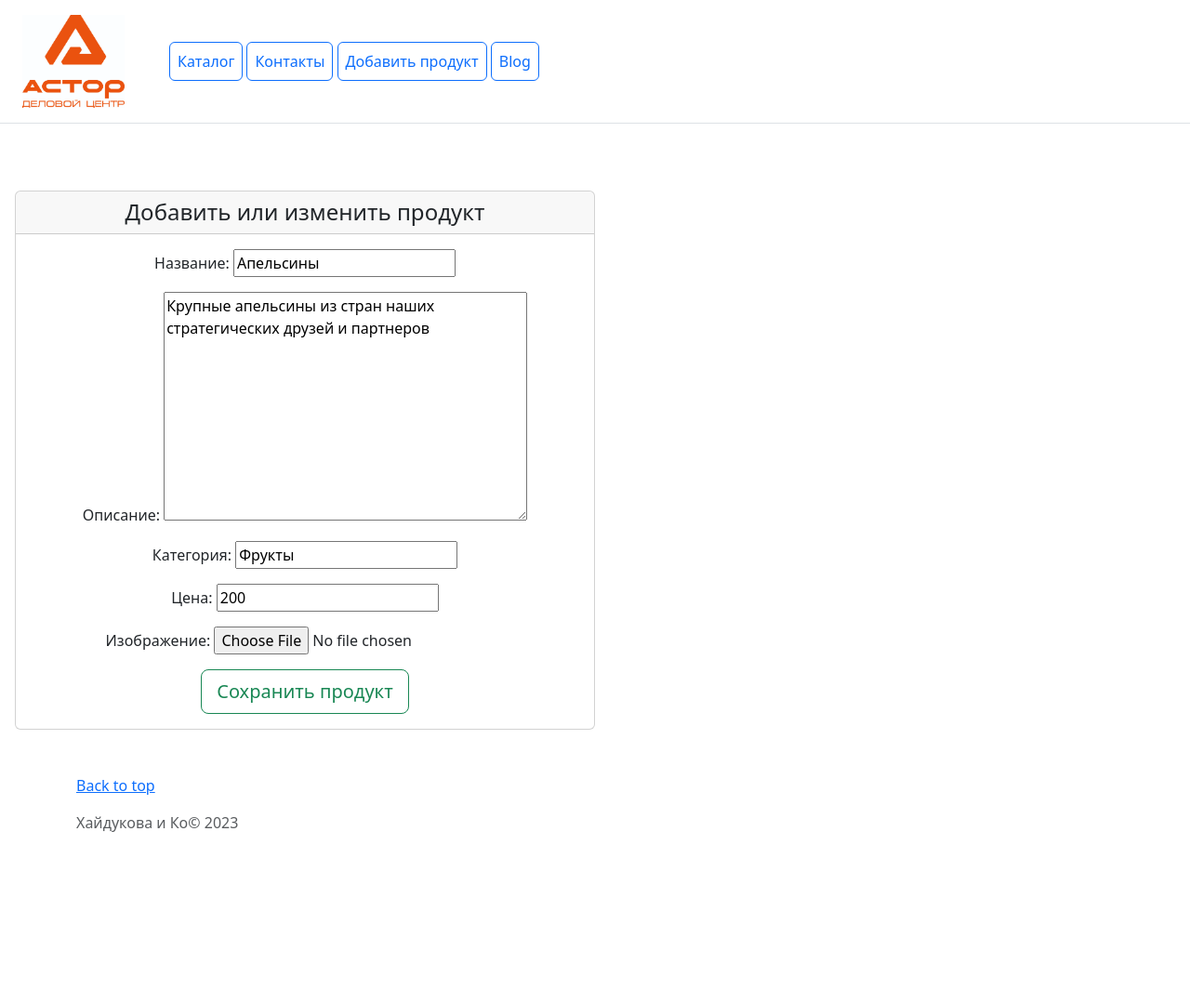
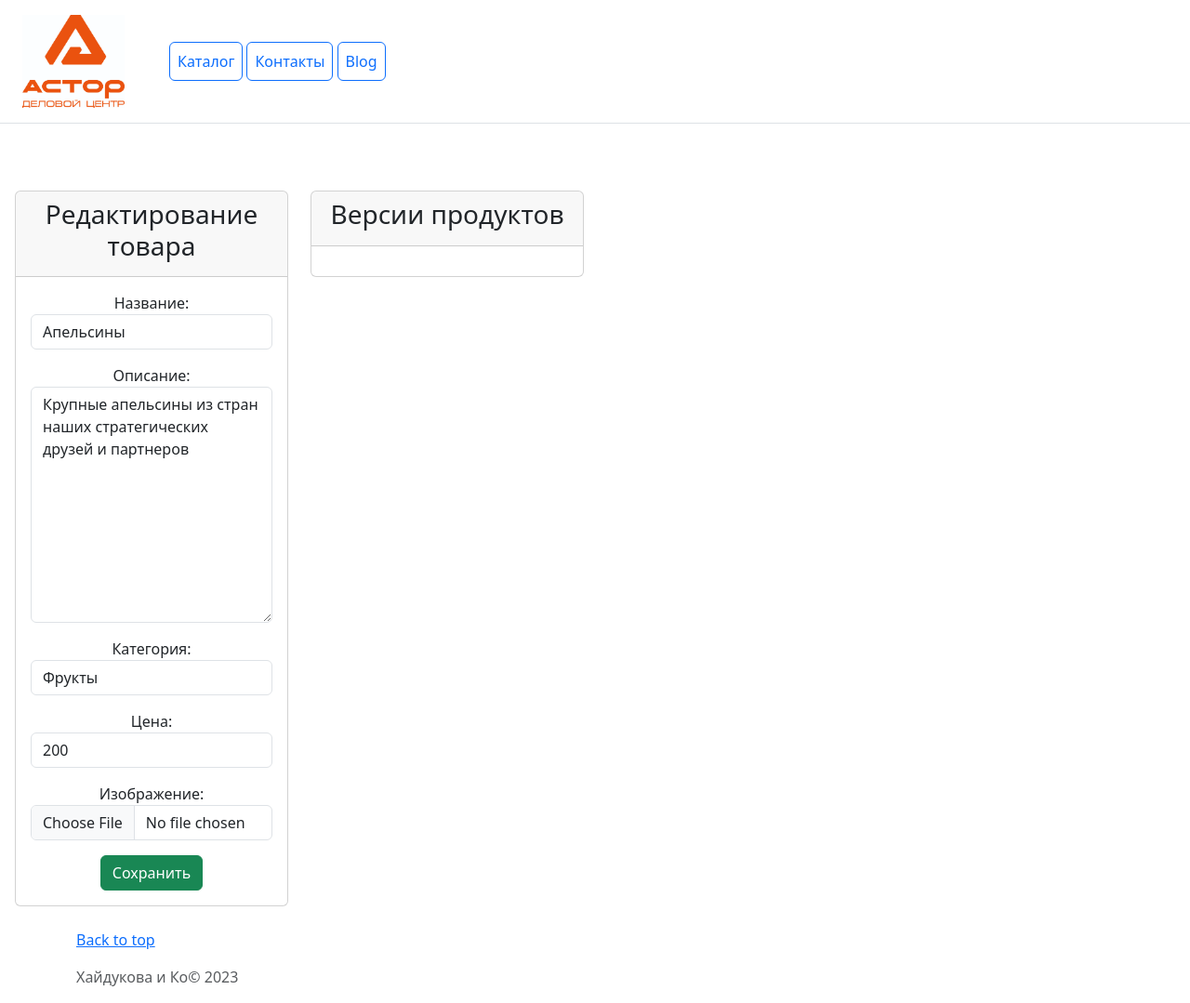
Before and after one commit to Khaidoukova/online_shop, a Django app: page /edit/1 in a window 1280 px wide. Shown: the whole page at 93% size. Before the commit the page ends 895 px from the top, so only its background shows below. Run offline with Django 4.2, Linux system fonts and the light colour scheme; data comes from the database, SQL or seed files in the repository; some libraries are stand-ins or nearby versions.

Commit message:
Homework 22.1

```diff
--- a/catalog/forms.py
+++ b/catalog/forms.py
@@ -1,16 +1,24 @@
 from django import forms
-from catalog.models import Product
+from catalog.models import Product, Version
 
 
-class ProductForm(forms.ModelForm):
+class StyleFormMixin:
 
+    def __init__(self, *args, **kwargs):
+        super().__init__(*args, **kwargs)
+        for field_name, field in self.fields.items():
+            field.widget.attrs['class'] = 'form-control'
+
+
+class ProductForm(StyleFormMixin, forms.ModelForm):
     class Meta:
         model = Product
         fields = ('name', 'description', 'category', 'price', 'preview')
 
     def clean_name(self):
         cleaned_data = self.cleaned_data['name']
-        forbidden_words = ['казино', 'криптовалюта', 'крипта', 'биржа', 'дешево', 'бесплатно', 'обман', 'полиция', 'радар']
+        forbidden_words = ['казино', 'криптовалюта', 'крипта', 'биржа', 'дешево', 'бесплатно', 'обман', 'полиция',
+                           'радар']
 
         if cleaned_data in forbidden_words:
             raise forms.ValidationError('Вы вводите запрещенные слова')
@@ -19,9 +27,16 @@ class ProductForm(forms.ModelForm):
 
     def clean_description(self):
         cleaned_data = self.cleaned_data['description']
-        forbidden_words = ['казино', 'криптовалюта', 'крипта', 'биржа', 'дешево', 'бесплатно', 'обман', 'полиция', 'радар']
+        forbidden_words = ['казино', 'криптовалюта', 'крипта', 'биржа', 'дешево', 'бесплатно', 'обман', 'полиция',
+                           'радар']
 
         if cleaned_data in forbidden_words:
             raise forms.ValidationError('Вы вводите запрещенные слова')
 
         return cleaned_data
+
+
+class VersionForm(StyleFormMixin, forms.ModelForm):
+    class Meta:
+        model = Version
+        fields = '__all__'
--- a/catalog/models.py
+++ b/catalog/models.py
@@ -1,28 +1,11 @@
 from django.db import models
 
 NULLABLE = {'blank': True, 'null': True}
-class Product(models.Model):
-    name = models.CharField(max_length=100, verbose_name='название')
-    description = models.TextField(verbose_name='описание')
-    preview = models.ImageField(upload_to='products/', verbose_name='изображение', **NULLABLE)
-    category = models.CharField(max_length=100, verbose_name='категория')
-    price = models.IntegerField(verbose_name='цена')
-    creation_date = models.DateTimeField(auto_now_add=True, verbose_name='дата создания')
-    change_date = models.DateTimeField(auto_now=True, verbose_name='дата последнего изменения')
-
-
-    def __str__(self):
-        return f'{self.name}, {self.category}, {self.price} руб/кг'
-
-    class Meta:
-        verbose_name = "товар"
-        verbose_name_plural = "товары"
 
 
 class Category(models.Model):
     name = models.CharField(max_length=100, verbose_name='название')
-    description = models.TextField(verbose_name='описание')
-
+    description = models.TextField(**NULLABLE, verbose_name='описание')
 
     def __str__(self):
         return f'{self.name}, {self.description}'
@@ -33,9 +16,26 @@ class Category(models.Model):
         ordering = ('name',)
 
 
+class Product(models.Model):
+    name = models.CharField(max_length=100, verbose_name='название')
+    description = models.TextField(verbose_name='описание')
+    preview = models.ImageField(upload_to='products/', verbose_name='изображение', **NULLABLE)
+    category = models.CharField(max_length=100, verbose_name='категория')
+    price = models.IntegerField(verbose_name='цена')
+    creation_date = models.DateTimeField(auto_now_add=True, verbose_name='дата создания')
+    change_date = models.DateTimeField(auto_now=True, verbose_name='дата последнего изменения')
+
+    def __str__(self):
+        return f'{self.name}, {self.category}, {self.price} руб/кг'
+
+    class Meta:
+        verbose_name = "товар"
+        verbose_name_plural = "товары"
+
+
 class Version(models.Model):
     product = models.ForeignKey(Product, on_delete=models.CASCADE, verbose_name='продукт')
-    version = models.CharField(max_length=20, verbose_name='номеро версии')
+    version = models.CharField(max_length=20, verbose_name='номер версии')
     version_name = models.CharField(max_length=20, verbose_name='название версии')
     is_active = models.BooleanField(default=False, verbose_name='признак текущей версии')
 
--- a/catalog/templates/catalog/base.html
+++ b/catalog/templates/catalog/base.html
@@ -15,7 +15,7 @@
     <nav class="ms-5">
         <a class="p-2 btn btn-outline-primary" href="{% url 'catalog:home' %}">Каталог</a>
         <a class="p-2 btn btn-outline-primary" href="{% url 'catalog:contacts' %}">Контакты</a>
-        <a class="p-2 btn btn-outline-primary" href="{% url 'catalog:product_form' %}">Добавить продукт</a>
+
         <a class="p-2 btn btn-outline-primary" href="{% url 'blog:list' %}">Blog</a>
 
 
--- a/catalog/templates/catalog/product_form.html
+++ b/catalog/templates/catalog/product_form.html
@@ -2,18 +2,51 @@
 
 {% block content%}
 
-<div class="col-lg-6 col-sm-12">
-    <div class="card mb-4 box-shadow">
-        <div class="card-header">
-            <h4 class="my-0 font-weight-normal">Добавить или изменить продукт</h4>
+        <div class="col-12">
+            <form class="row" method="post" enctype="multipart/form-data">
+        <div class="col-3">
+            <div class="card">
+                <div class="card-header">
+                    <div class="card-title">
+                        <h3 class="card-title">
+                            {% if object %}
+                            Редактирование товара
+                            {% else %}
+                            Добавление товара
+                            {% endif %}
+                        </h3>
+                    </div>
+                </div>
+                <div class="card-body">
+                    {% csrf_token %}
+                    {{ form.as_p }}
+                    <button type="submit" class="btn btn-success">Сохранить</button>
+                </div>
+            </div>
         </div>
-        <div class="card-body">
-            <form method="post" enctype="multipart/form-data" action="" class="form-floating">
-                {% csrf_token %}
-                {{ form.as_p }}
-
-                <button type="submit" class="btn btn-lg btn-block btn-outline-success">Сохранить продукт</button>
-            </form>
+        <div class="col-3">
+            <div class="card">
+                <div class="card-header">
+                    <div class="card-title">
+                        <h3 class="card-title">
+                            {% if object %}
+                            Версии продуктов
+                            {% endif %}
+                        </h3>
+                    </div>
+                </div>
+                <div class="card-body">
+                    {{ formset.management_form }}
+                    {% for form in formset.forms %}
+                    {{ form.as_p }}
+                    {% if not forloop.last %}
+                    <hr class="mb-4">
+                    {% endif %}
+                    {% endfor %}
+                </div>
+            </div>
+        </div>
+    </form>
         </div>
     </div>
 </div>
--- a/catalog/templates/catalog/product_list.html
+++ b/catalog/templates/catalog/product_list.html
@@ -4,7 +4,7 @@
     <div class="col-12 mb-5" >
         <a class="btn btn-outline-primary" href="{% url 'catalog:product_form' %}">Добавить продукт</a>
     </div>
-<p class="lead">Деловой центр Астор - лучшее место для роста и процветания Вашего бизнеса.</p>
+
 <div class="album py-5 bg-light">
     <div class="container">
 
@@ -15,6 +15,10 @@
 
                     <div class="card-body">
                         <p class="card-text">{{ object }}</p>
+                        {% if object.active_version %}
+                <p>Версия: {{ product.active_version_number }}<br>
+                    {{ product.active_version_name }}</p>
+                {% endif %}
                         <p class="card-text">
                             {{ object.description|truncatechars:50 }}
                         </p>
--- a/catalog/views.py
+++ b/catalog/views.py
@@ -1,8 +1,9 @@
-from django.shortcuts import render, get_object_or_404
+
+from django.shortcuts import render
 from django.urls import reverse_lazy
 
-from catalog.forms import ProductForm
-from catalog.models import Product
+from catalog.forms import ProductForm, VersionForm
+from catalog.models import Product, Version
 from django.views.generic import ListView, DetailView, CreateView, UpdateView, DeleteView
 
 
@@ -32,7 +33,7 @@ class ProductCreateView(CreateView):
     model = Product
     form_class = ProductForm
     #fields = ('name', 'description', 'category', 'price', 'preview')
-    success_url = reverse_lazy('catalog:product_form')
+    success_url = reverse_lazy('catalog:product_list')
 
 
 class ProductUpdateView(UpdateView):
```
Also changed, not shown: media/products/39b8729611a719e5d0e8a31e74bb90e2.jpg (added), media/products/39b8729611a719e5d0e8a31e74bb90e2_eVD2cCt.jpg (added).
